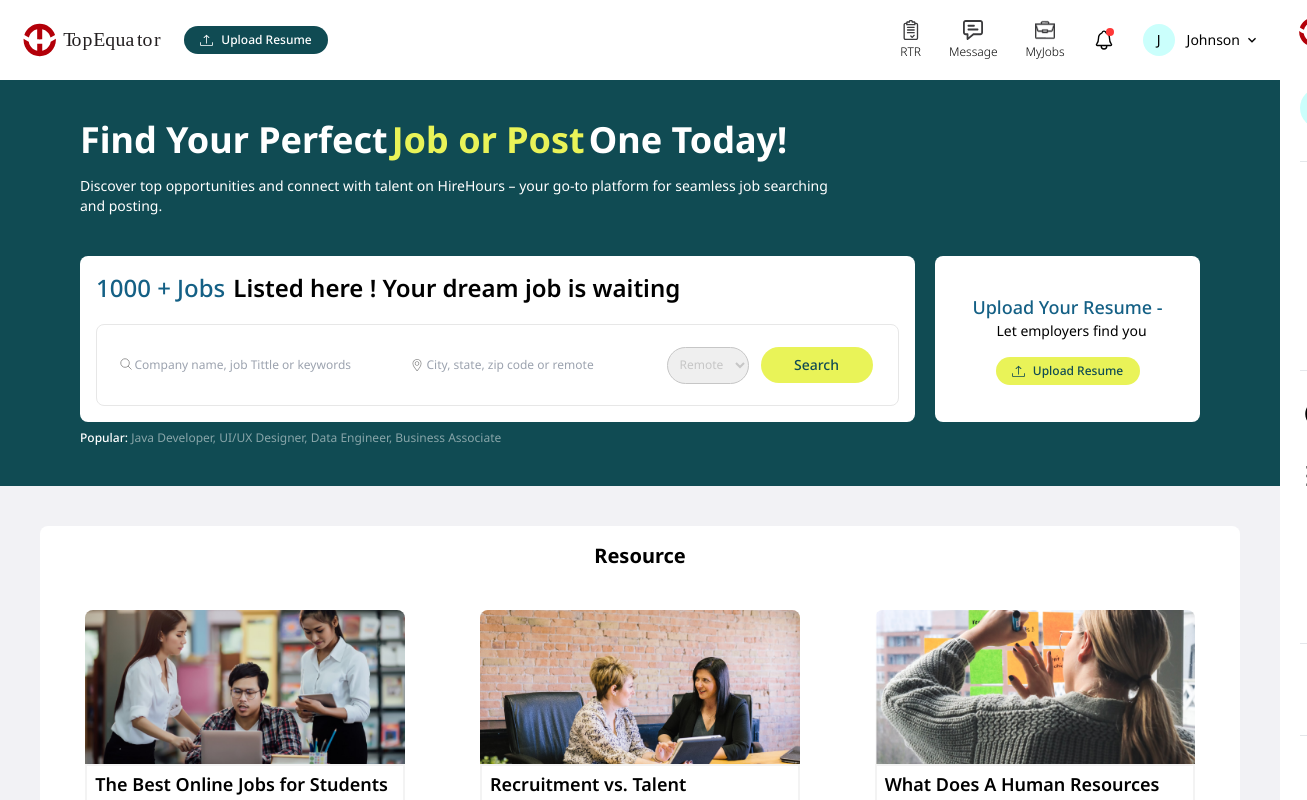
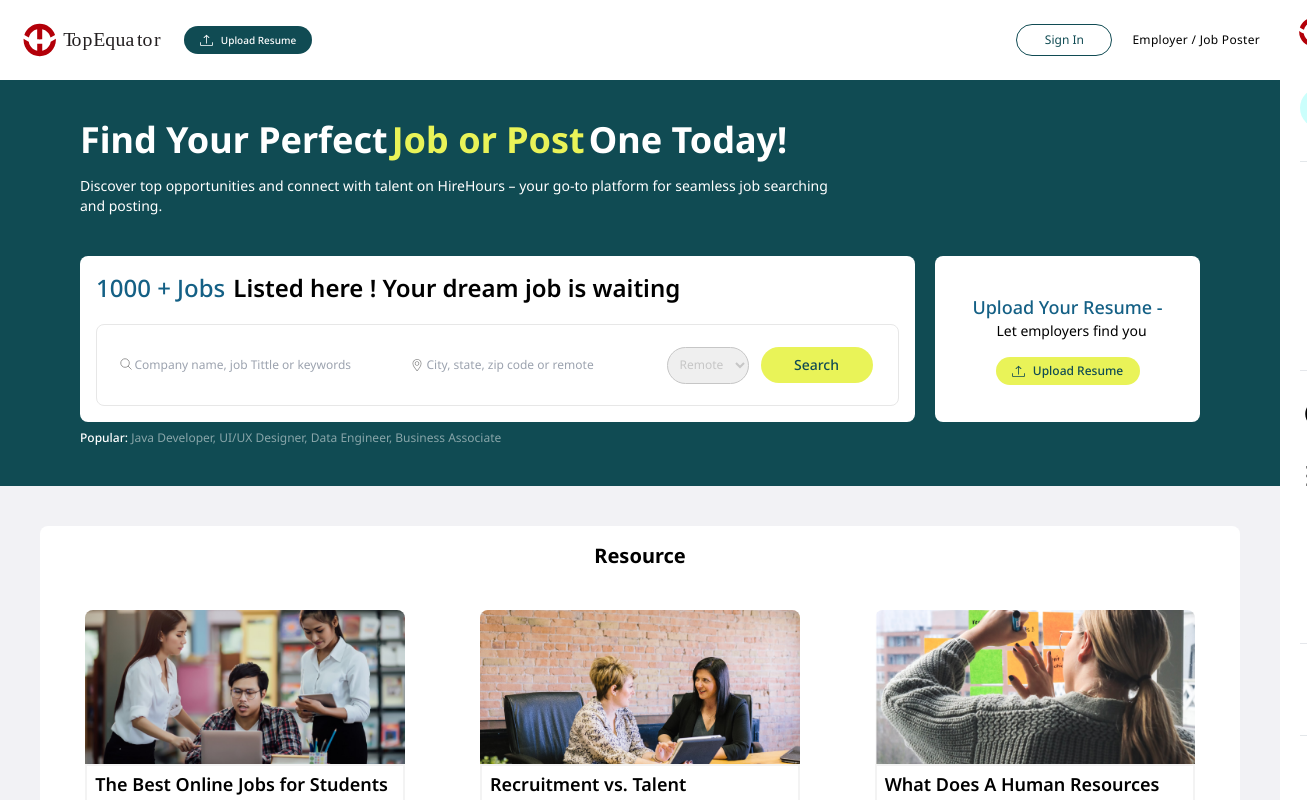
Before and after one commit to Sandeep1908/hirehour, a React (Vite) app: page / in a window 1280 px wide. Shown: the top 800 px of the page, 1307 px wide, since content can reach past the window. Built offline with nearby package versions, Linux system fonts and the light colour scheme.

Commit message:
feat(header): add icons spacing

```diff
--- a/src/components/Header.tsx
+++ b/src/components/Header.tsx
@@ -83,10 +83,10 @@
           </div>
 
           <label
-            className={`md:flex justify-center items-center w-36 h-7 p-0.5 rounded-full cursor-pointer bg-[#104B53]   hidden`}
+            className={`md:flex justify-center items-center w-32 h-7 p-0.5 rounded-full cursor-pointer bg-[#104B53]   hidden`}
           >
             <BsUpload size={13} color="#fff" className="" />
-            <span className={`text-xs text-white  font-[500] pl-2`}>Upload Resume</span>
+            <span className={`text-[10px] text-white  font-[500] pl-2`}>Upload Resume</span>
             <input type="file" className="hidden" />
           </label>
         </div>
@@ -94,15 +94,20 @@
 
         {/* Right Header without signup */}
 
-        <div className="md:hidden">
+        <div className="">
           <div className="">
             <div className="flex justify-center items-center space-x-5">
-              <p className="w-24 h-9 flex justify-center items-center border-[1px] rounded-full border-[#104B53] text-[#104B53] text-sm cursor-pointer">
+              <p className="w-24 h-8 text-xs flex justify-center items-center border-[1px] rounded-full border-[#104B53] text-[#104B53]   cursor-pointer">
                 Sign In
               </p>
 
-              <p className="text-sm tracking-wide hidden">Employer / Job Poster</p>
-              <IoIosMenu size={40} onClick={()=>setIsNavOpen(true)} />
+              <p className="text-xs tracking-wide hidden md:block ">
+                <Link to={''}> Employer </Link>
+               /
+               <Link to={'/job-poster'}> Job Poster</Link>
+
+                </p>
+              <IoIosMenu size={40} onClick={()=>setIsNavOpen(true)} className='md:hidden' />
             </div>
           </div>
         </div>
@@ -110,7 +115,7 @@
 
         {/* With SignIn */}
 
-        <div className="md:flex justify-center items-center space-x-7 hidden">
+        <div className=" justify-center items-center space-x-7 hidden ">
           <div className="flex justify-center items-center space-x-7">
 
 
```
